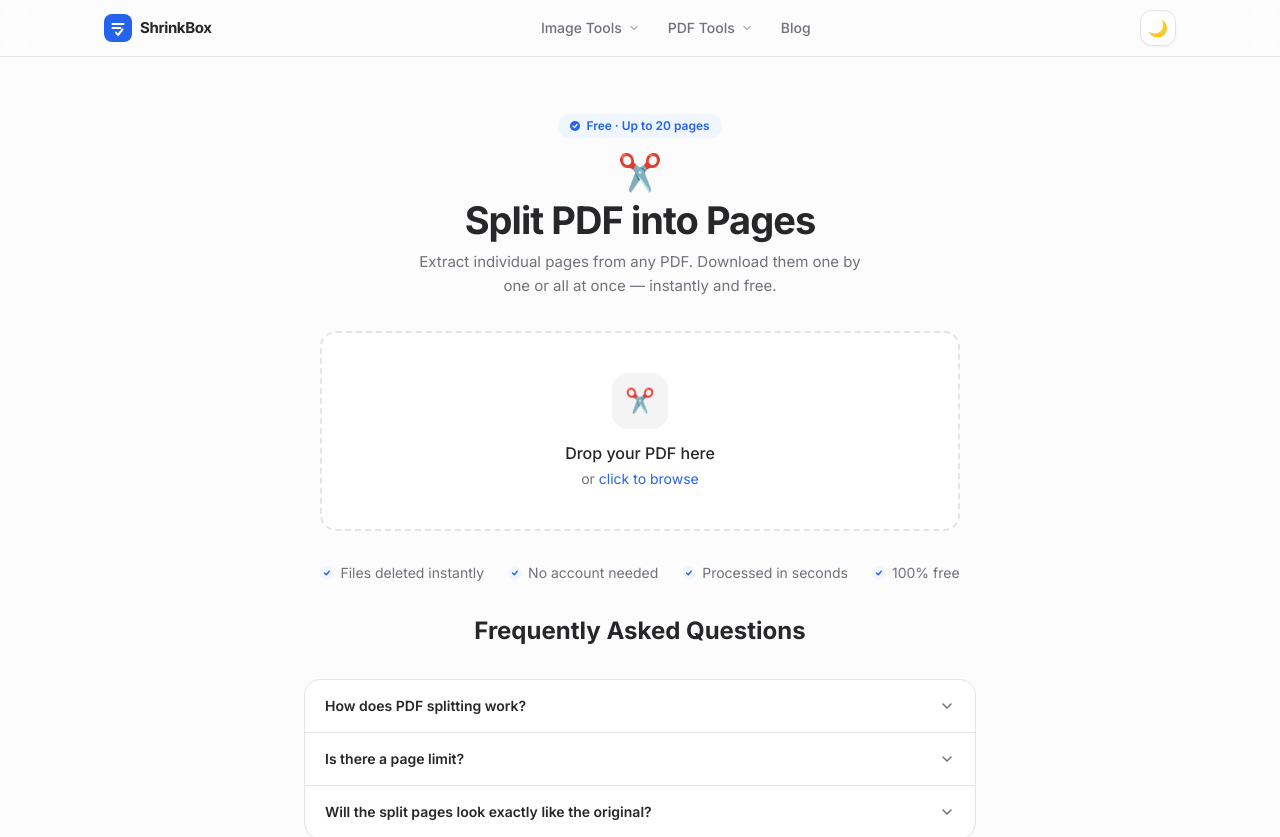
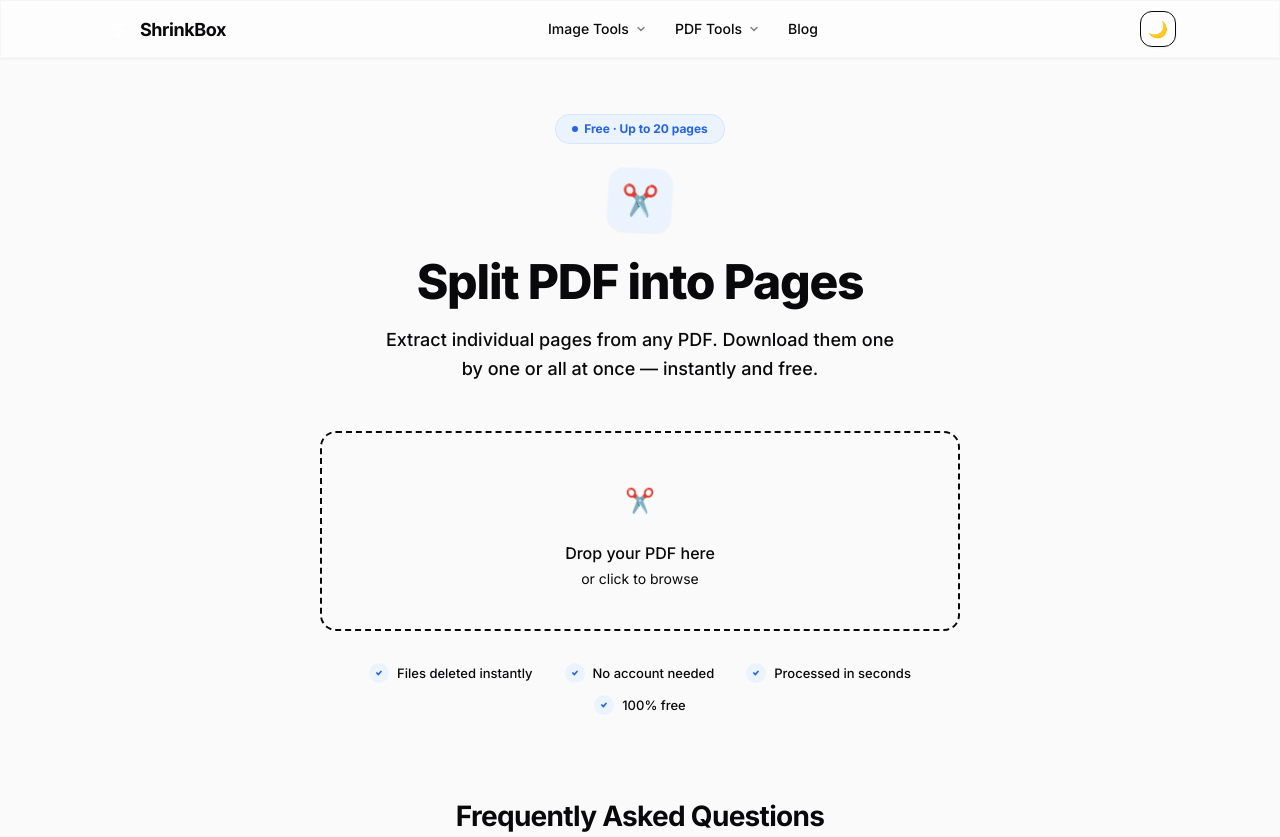
Before and after one commit to sandeshjamkatel68-cmyk/ShrinkBox, a Next.js app: page /split-pdf in a window 1280 px wide. Shown: the top 837 px of the page. Built offline with nearby package versions, Linux system fonts and the light colour scheme.

Commit message:
commited

```diff
--- a/components/layout/Header.tsx
+++ b/components/layout/Header.tsx
@@ -46,7 +46,7 @@ export default function Header() {
   const [activeGroup, setActiveGroup] = useState<string | null>(null);
 
   return (
-    <header className="sticky top-0 z-50 border-b border-[var(--border)] bg-[var(--bg)]/90 backdrop-blur-md">
+    <header className="sticky top-0 z-50 glass border-b border-border shadow-sm">
       <div className="max-w-[1120px] mx-auto px-6 h-14 flex items-center justify-between gap-4">
 
         {/* Logo */}
@@ -55,7 +55,7 @@ export default function Header() {
             <rect width="28" height="28" rx="8" fill="var(--brand)"/>
             <path d="M8.5 10h11M8.5 14h8M12 18.5l2 2.5 4.5-5.5" stroke="white" strokeWidth="2" strokeLinecap="round" strokeLinejoin="round"/>
           </svg>
-          <span className="font-bold text-[15px] text-[var(--text)] tracking-tight">ShrinkBox</span>
+          <span className="font-bold text-[18px] text-foreground tracking-tight">ShrinkBox</span>
         </Link>
 
         {/* Desktop nav */}
@@ -67,7 +67,7 @@ export default function Header() {
               onMouseEnter={() => setActiveGroup(group.label)}
               onMouseLeave={() => setActiveGroup(null)}
             >
-              <button className="flex items-center gap-1.5 px-3 py-2 rounded-lg text-sm font-medium text-[var(--text-muted)] hover:text-[var(--text)] hover:bg-[var(--surface-muted)] transition-all bg-transparent border-none cursor-pointer font-[inherit]">
+              <button className="flex items-center gap-1.5 px-3 py-2 rounded-lg text-sm font-medium text-muted-foreground hover:text-foreground hover:bg-surface-muted transition-all bg-transparent border-none cursor-pointer font-[inherit]">
                 {group.label}
                 <svg width="12" height="12" viewBox="0 0 12 12" fill="none"
                   style={{ transform: activeGroup === group.label ? "rotate(180deg)" : "rotate(0deg)", transition: "transform 0.15s ease", opacity: 0.5 }}>
@@ -75,26 +75,25 @@ export default function Header() {
                 </svg>
               </button>
 
-              {/* Invisible bridge to prevent gap closing dropdown */}
+              {/* Dropdown Menu */}
               {activeGroup === group.label && (
+                <>
                   <div className="absolute top-full left-0 w-full h-2" />
-              )}
-
-              {activeGroup === group.label && (
                   <div
-                  className="absolute top-[calc(100%+8px)] left-0 bg-[var(--surface)] border border-[var(--border)] rounded-xl py-2 z-50 min-w-[200px]"
-                  style={{ boxShadow: "0 8px 24px rgba(0,0,0,0.15), 0 2px 8px rgba(0,0,0,0.08)" }}
+                    className="absolute top-[calc(100%+8px)] left-0 bg-surface border border-border rounded-xl py-2 z-50 min-w-[200px] shadow-xl animate-fade-up"
                   >
                     {group.items.map(item => (
                       <Link
                         key={item.href}
                         href={item.href}
-                      className="flex items-center px-4 py-2.5 text-[13px] font-medium text-[var(--text-muted)] hover:bg-[var(--surface-muted)] hover:text-[var(--text)] transition-colors no-underline whitespace-nowrap"
+                        className="flex items-center px-4 py-2.5 text-[13px] font-medium text-muted-foreground hover:bg-surface-muted hover:text-foreground transition-all no-underline whitespace-nowrap group/item"
                       >
+                        <span className="opacity-0 -ml-2 group-hover/item:opacity-100 group-hover/item:ml-0 transition-all mr-2 text-brand">→</span>
                         {item.label}
                       </Link>
                     ))}
                   </div>
+                </>
               )}
             </div>
           ))}
@@ -109,7 +108,7 @@ export default function Header() {
         <div className="flex items-center gap-2">
           <ThemeToggle />
           <button
-            onClick={() => setMobileOpen(o => !o)}
+            onClick={() => setMobileOpen((o: boolean) => !o)}
             className="md:hidden w-9 h-9 flex items-center justify-center rounded-lg border border-[var(--border)] bg-[var(--surface)] cursor-pointer"
             aria-label="Menu"
           >
--- a/components/seo/index.tsx
+++ b/components/seo/index.tsx
@@ -12,13 +12,14 @@ export function TrustSignals() {
     "100% free",
   ];
   return (
-    <div className="flex flex-wrap justify-center gap-x-6 gap-y-2">
+    <div className="flex flex-wrap justify-center gap-x-8 gap-y-3 animate-fade-up">
       {items.map((text) => (
-        <span key={text} className="flex items-center gap-1.5 text-sm text-[var(--text-muted)]">
-          <svg width="14" height="14" viewBox="0 0 14 14" fill="none">
-            <circle cx="7" cy="7" r="7" fill="var(--brand-light)"/>
-            <path d="M4.5 7l1.8 1.8 3-3.6" stroke="var(--brand)" strokeWidth="1.4" strokeLinecap="round" strokeLinejoin="round"/>
-          </svg>
+        <span key={text} className="flex items-center gap-2 text-[13px] font-medium text-muted-foreground hover:text-foreground transition-colors cursor-default group">
+          <div className="w-5 h-5 rounded-full bg-brand-light flex items-center justify-center group-hover:scale-110 transition-transform">
+            <svg width="12" height="12" viewBox="0 0 14 14" fill="none">
+              <path d="M4.5 7l1.8 1.8 3-3.6" stroke="hsl(var(--brand))" strokeWidth="2" strokeLinecap="round" strokeLinejoin="round"/>
+            </svg>
+          </div>
           {text}
         </span>
       ))}
@@ -34,29 +35,32 @@ export function FAQ({ items }: { items: FAQItem[] }) {
   const [open, setOpen] = useState<number | null>(null);
 
   return (
-    <section className="max-w-2xl mx-auto">
-      <h2 className="text-2xl font-bold mb-8 text-center">Frequently Asked Questions</h2>
-      <div className="rounded-2xl border border-[var(--border)] bg-[var(--surface)] divide-y divide-[var(--border)] overflow-hidden" style={{ boxShadow: "var(--shadow-sm)" }}>
+    <section className="max-w-2xl mx-auto py-12">
+      <h2 className="text-[28px] font-bold mb-10 text-center tracking-tight text-foreground">Frequently Asked Questions</h2>
+      <div className="rounded-2xl border border-border bg-surface divide-y divide-border overflow-hidden shadow-md">
         {items.map((item, i) => (
-          <div key={item.q}>
+          <div key={item.q} className="group/faq">
             <button
               onClick={() => setOpen(open === i ? null : i)}
-              className="w-full flex items-center justify-between gap-4 px-5 py-4 text-left bg-transparent border-none cursor-pointer font-[inherit] hover:bg-[var(--surface-muted)] transition-colors"
+              className="w-full flex items-center justify-between gap-4 px-6 py-5 text-left bg-transparent border-none cursor-pointer font-[inherit] hover:bg-surface-muted/50 transition-colors"
             >
-              <span className="text-sm font-semibold text-[var(--text)]">{item.q}</span>
-              <svg
-                width="16" height="16" viewBox="0 0 16 16" fill="none"
-                className="shrink-0 transition-transform duration-200"
-                style={{ transform: open === i ? "rotate(180deg)" : "rotate(0deg)" }}
-              >
-                <path d="M4 6l4 4 4-4" stroke="var(--text-muted)" strokeWidth="1.5" strokeLinecap="round"/>
-              </svg>
+              <span className="text-[15px] font-semibold text-foreground group-hover/faq:text-brand transition-colors">{item.q}</span>
+              <div className={`shrink-0 w-6 h-6 rounded-full border border-border flex items-center justify-center transition-all duration-300 ${open === i ? 'bg-brand border-brand rotate-180' : 'bg-transparent'}`}>
+                <svg
+                  width="12" height="12" viewBox="0 0 16 16" fill="none"
+                  className="transition-colors"
+                >
+                  <path d="M4 6l4 4 4-4" stroke={open === i ? "white" : "hsl(var(--text-muted))"} strokeWidth="2.5" strokeLinecap="round" strokeLinejoin="round"/>
+                </svg>
+              </div>
             </button>
-            {open === i && (
-              <div className="px-5 pb-4">
-                <p className="text-sm text-[var(--text-muted)] leading-relaxed">{item.a}</p>
+            <div
+              className={`overflow-hidden transition-all duration-300 ease-in-out ${open === i ? 'max-h-[500px] opacity-100' : 'max-h-0 opacity-0'}`}
+            >
+              <div className="px-6 pb-6 pt-1">
+                <p className="text-[15px] text-muted-foreground leading-relaxed font-medium">{item.a}</p>
               </div>
-            )}
+            </div>
           </div>
         ))}
       </div>
@@ -75,19 +79,18 @@ interface ToolHeroProps {
 
 export function ToolHero({ icon, title, description, badge }: ToolHeroProps) {
   return (
-    <div className="text-center mb-8">
+    <div className="text-center mb-12 animate-fade-up">
       {badge && (
-        <span className="inline-flex items-center gap-1.5 text-xs font-semibold text-[var(--brand)] bg-[var(--brand-light)] rounded-full px-3 py-1 mb-4">
-          <svg width="10" height="10" viewBox="0 0 10 10" fill="none">
-            <circle cx="5" cy="5" r="5" fill="var(--brand)"/>
-            <path d="M3 5l1.5 1.5L7 3.5" stroke="white" strokeWidth="1.3" strokeLinecap="round"/>
-          </svg>
+        <span className="inline-flex items-center gap-1.5 text-xs font-bold text-brand bg-brand-light rounded-full px-4 py-1.5 mb-6 border border-brand/10">
+          <span className="w-1.5 h-1.5 rounded-full bg-brand animate-pulse" />
           {badge}
         </span>
       )}
-      <div className="text-4xl mb-3 leading-none">{icon}</div>
-      <h1 className="text-3xl md:text-[38px] font-bold mb-3 tracking-tight">{title}</h1>
-      <p className="text-[var(--text-muted)] max-w-md mx-auto text-[15px] leading-relaxed">
+      <div className="w-16 h-16 mx-auto mb-6 rounded-2xl bg-brand-light flex items-center justify-center text-3xl shadow-sm rotate-3 group-hover:rotate-0 transition-transform">
+        {icon}
+      </div>
+      <h1 className="text-[34px] md:text-[48px] font-extrabold mb-4 tracking-tight leading-[1.1] text-foreground">{title}</h1>
+      <p className="text-muted-foreground max-w-lg mx-auto text-lg leading-relaxed font-medium">
         {description}
       </p>
     </div>
--- a/styles/globals.css
+++ b/styles/globals.css
@@ -2,70 +2,142 @@
 @tailwind components;
 @tailwind utilities;
 
-/* ── Light theme (default) ───────────────────── */
+/* ── Design System ───────────────────────────── */
 :root {
-  --bg:            #fcfcfc;
-  --surface:       #ffffff;
-  --surface-muted: #f4f4f5;
-  --border:        #e4e4e7;
-  --brand:         #2563eb;
-  --brand-dim:     #1d4ed8;
-  --brand-light:   #eff6ff;
-  --brand-muted:   rgba(37,99,235,0.12);
-  --text:          #27272a;
-  --text-muted:    #71717a;
-  --text-subtle:   #a1a1aa;
-  --shadow:        0 1px 3px rgba(0,0,0,0.06), 0 1px 2px rgba(0,0,0,0.03);
-  --shadow-xs:     0 1px 2px rgba(0,0,0,0.04);
-  --shadow-md:     0 4px 12px rgba(0,0,0,0.06), 0 2px 4px rgba(0,0,0,0.03);
+  /* Vibrant & Sophisticated Palette (HSL) */
+  --bg:            0 0% 98%;      /* #fafafa */
+  --surface:       0 0% 100%;     /* #ffffff */
+  --surface-muted: 240 5.8% 96.7%; /* #f4f4f5 */
+  --border:        240 5.9% 90%;   /* #e4e4e7 */
+
+  --brand:         221.2 83.2% 53.3%; /* #2563eb */
+  --brand-dim:     223.4 89.4% 45.9%; /* #1d4ed8 */
+  --brand-light:   213 94% 96%;        /* #eff6ff */
+  --brand-muted:   221.2 83.2% 53.3% / 0.12;
+
+  --accent:        262.1 83.3% 57.8%; /* #7c3aed - Indigo/Purple accent */
+  --accent-light:  262.1 83.3% 96.1%;
+
+  --text:          240 10% 3.9%;      /* #09090b */
+  --text-muted:    240 3.8% 46.1%;    /* #71717a */
+  --text-subtle:   240 5.2% 33.9%;    /* #52525b */
+
+  --shadow-xs:     0 1px 2px rgba(0,0,0,0.05);
+  --shadow-sm:     0 1px 3px 0 rgba(0,0,0,0.1), 0 1px 2px -1px rgba(0,0,0,0.1);
+  --shadow-md:     0 4px 6px -1px rgba(0,0,0,0.1), 0 2px 4px -2px rgba(0,0,0,0.1);
+  --shadow-xl:     0 20px 25px -5px rgba(0,0,0,0.1), 0 8px 10px -6px rgba(0,0,0,0.1);
+
+  --radius:        0.75rem;
 }
 
 /* ── Dark theme ──────────────────────────────── */
 html.dark {
-  --bg:            #09090b;
-  --surface:       #18181b;
-  --surface-muted: #27272a;
-  --border:        #3f3f46;
-  --brand:         #3b82f6;
-  --brand-dim:     #2563eb;
-  --brand-light:   rgba(59,130,246,0.12);
-  --brand-muted:   rgba(59,130,246,0.25);
-  --text:          #f4f4f5;
-  --text-muted:    #a1a1aa;
-  --text-subtle:   #52525b;
-  --shadow:        0 1px 3px rgba(0,0,0,0.5);
-  --shadow-xs:     0 1px 2px rgba(0,0,0,0.4);
-  --shadow-md:     0 4px 12px rgba(0,0,0,0.5);
+  --bg:            240 10% 3.9%;
+  --surface:       240 10% 4.9%;
+  --surface-muted: 240 5.9% 10%;
+  --border:        240 3.7% 15.9%;
+
+  --brand:         217.2 91.2% 59.8%;
+  --brand-dim:     221.2 83.2% 53.3%;
+  --brand-light:   217.2 91.2% 59.8% / 0.12;
+  --brand-muted:   217.2 91.2% 59.8% / 0.25;
+
+  --text:          0 0% 98%;
+  --text-muted:    240 5% 64.9%;
+  --text-subtle:   240 3.7% 25.9%;
 }
 
 * {
   box-sizing: border-box;
+  margin: 0;
+  padding: 0;
 }
 
 html {
   scroll-behavior: smooth;
+  font-feature-settings: "cv02", "cv03", "cv04", "cv11";
 }
 
 body {
-  background-color: var(--bg);
-  color: var(--text);
-  font-family: var(--font-sans), system-ui, sans-serif;
+  background-color: hsl(var(--bg));
+  color: hsl(var(--text));
+  font-family: var(--font-sans), system-ui, -apple-system, sans-serif;
   -webkit-font-smoothing: antialiased;
-  transition: background-color 0.2s ease, color 0.2s ease;
+  -moz-osx-font-smoothing: grayscale;
+  line-height: 1.5;
+  transition: background-color 0.3s ease, color 0.3s ease;
+}
+
+/* ── Utilities ──────────────────────────────── */
+
+.glass {
+  background: hsla(var(--surface) / 0.6);
+  backdrop-filter: blur(12px) saturate(180%);
+  -webkit-backdrop-filter: blur(12px) saturate(180%);
+  border: 1px solid hsla(var(--border) / 0.3);
+}
+
+.card-shine {
+  position: relative;
+  overflow: hidden;
+}
+
+.card-shine::after {
+  content: "";
+  position: absolute;
+  top: 0;
+  left: -150%;
+  width: 100%;
+  height: 100%;
+  background: linear-gradient(
+    90deg,
+    transparent,
+    hsla(var(--brand) / 0.05),
+    transparent
+  );
+  transform: skewX(-20deg);
+  transition: 0.75s;
+}
+
+.card-shine:hover::after {
+  left: 150%;
 }
 
 /* Custom scrollbar */
-::-webkit-scrollbar       { width: 6px; }
-::-webkit-scrollbar-track { background: var(--bg); }
-::-webkit-scrollbar-thumb { background: var(--border); border-radius: 3px; }
+::-webkit-scrollbar       { width: 8px; height: 8px; }
+::-webkit-scrollbar-track { background: transparent; }
+::-webkit-scrollbar-thumb {
+  background: hsl(var(--border));
+  border-radius: 100px;
+  border: 2px solid hsl(var(--bg));
+}
+::-webkit-scrollbar-thumb:hover { background: hsl(var(--text-muted)); }
 
 /* Focus ring */
 :focus-visible {
-  outline: 2px solid var(--brand);
-  outline-offset: 2px;
+  outline: 2px solid hsl(var(--brand));
+  outline-offset: 3px;
 }
 
-/* Animated gradient for progress bar */
+/* Animated gradient background */
+@keyframes mesh {
+  0%   { background-position: 0% 50%; }
+  50%  { background-position: 100% 50%; }
+  100% { background-position: 0% 50%; }
+}
+
+.bg-mesh {
+  background: linear-gradient(-45deg,
+    hsla(var(--brand) / 0.05),
+    hsla(var(--accent) / 0.05),
+    hsla(var(--brand) / 0.08),
+    hsla(var(--accent) / 0.03)
+  );
+  background-size: 400% 400%;
+  animation: mesh 15s ease infinite;
+}
+
+/* Shimmer animation */
 @keyframes shimmer {
   0%   { background-position: -200% 0; }
   100% { background-position:  200% 0; }
@@ -74,10 +146,10 @@ body {
 .shimmer {
   background: linear-gradient(
     90deg,
-    var(--brand-dim) 25%,
-    var(--brand)     50%,
-    var(--brand-dim) 75%
+    hsl(var(--brand-dim)) 25%,
+    hsl(var(--brand))     50%,
+    hsl(var(--brand-dim)) 75%
   );
   background-size: 200% 100%;
-  animation: shimmer 1.5s infinite;
+  animation: shimmer 2s infinite linear;
 }
--- a/tailwind.config.js
+++ b/tailwind.config.js
@@ -5,30 +5,45 @@ const config = {
     "./components/**/*.{js,ts,jsx,tsx,mdx}",
     "./app/**/*.{js,ts,jsx,tsx,mdx}",
   ],
+  darkMode: "class",
   theme: {
     extend: {
       colors: {
+        background: "hsl(var(--bg))",
+        foreground: "hsl(var(--text))",
         brand: {
-          50:  "#eff6ff",
-          100: "#dbeafe",
-          200: "#bfdbfe",
-          300: "#93c5fd",
-          400: "#60a5fa",
-          500: "#3b82f6",
-          600: "#2563eb",
-          700: "#1d4ed8",
-          800: "#1e40af",
-          900: "#1e3a8a",
+          DEFAULT: "hsl(var(--brand))",
+          dim:     "hsl(var(--brand-dim))",
+          light:   "hsl(var(--brand-light))",
+          muted:   "hsl(var(--brand-muted))",
         },
+        accent: {
+          DEFAULT: "hsl(var(--accent))",
+          light:   "hsl(var(--accent-light))",
+        },
+        surface: {
+          DEFAULT: "hsl(var(--surface))",
+          muted:   "hsl(var(--surface-muted))",
+        },
+        border: "hsl(var(--border))",
+      },
+      borderRadius: {
+        lg: "var(--radius)",
+        md: "calc(var(--radius) - 2px)",
+        sm: "calc(var(--radius) - 4px)",
       },
       animation: {
-        "fade-up":    "fadeUp 0.4s ease forwards",
-        "pulse-slow": "pulse 3s cubic-bezier(0.4,0,0.6,1) infinite",
+        "fade-up":    "fadeUp 0.5s cubic-bezier(0.16, 1, 0.3, 1) forwards",
+        "pulse-slow": "pulse 4s cubic-bezier(0.4, 0, 0.6, 1) infinite",
+        "shimmer":    "shimmer 2s linear infinite",
       },
       keyframes: {
         fadeUp: {
-          "0%":   { opacity: "0", transform: "translateY(12px)" },
+          "0%":   { opacity: "0", transform: "translateY(20px)" },
           "100%": { opacity: "1", transform: "translateY(0)" },
+        },
+        shimmer: {
+          "100%": { left: "100%" },
         },
       },
     },
```
Also changed, not shown: app/compress-pdf/page.tsx (+76 -12 lines), app/layout.tsx (+8 -0 lines), app/page.tsx (+59 -38 lines), app/sitemap.ts (+46 -31 lines). Lines whose indentation alone changed are shown as unchanged.
